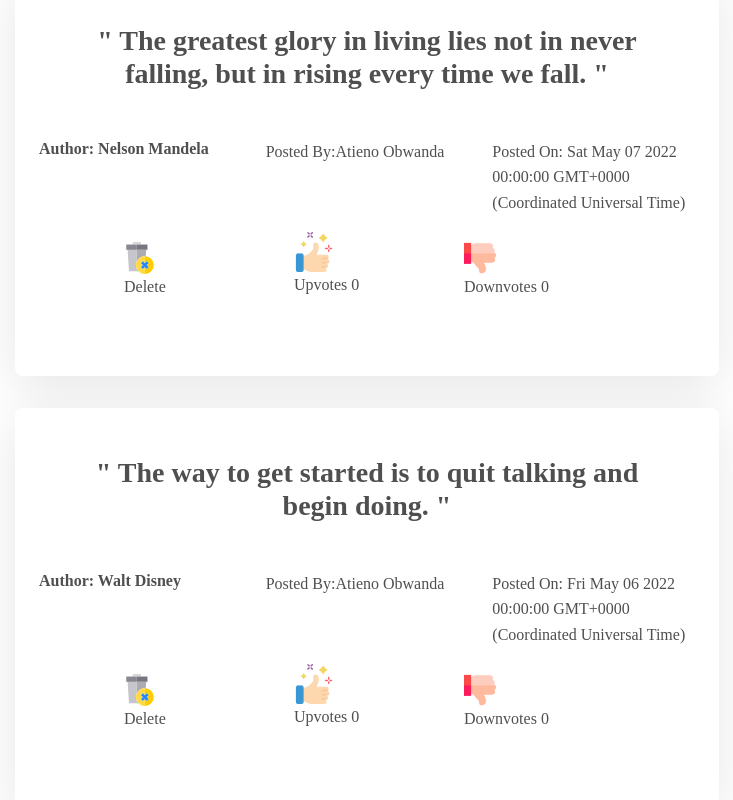
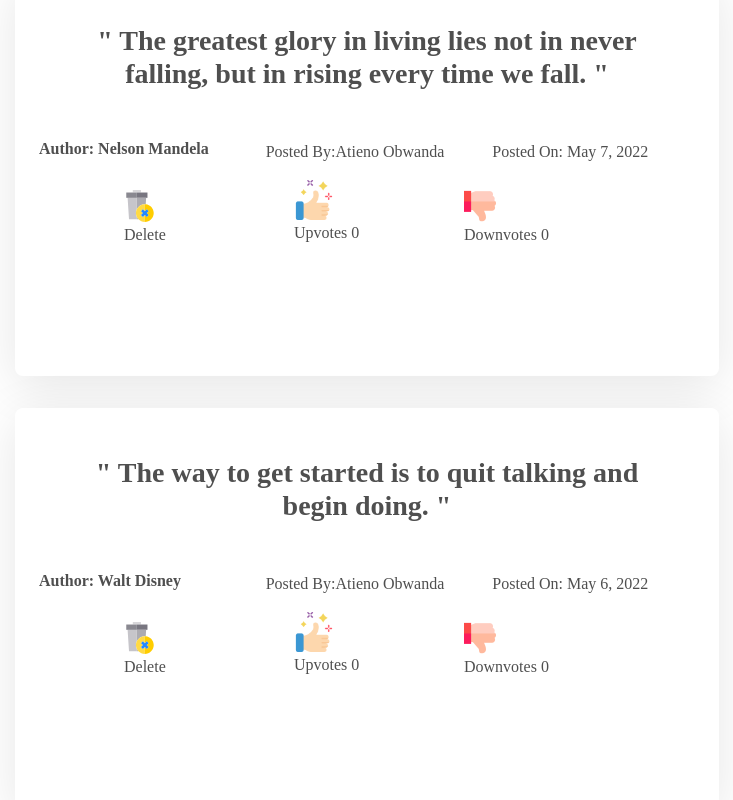
Before and after one commit to sirgama/QuotesApp, an Angular app: page / in a window 1280 px wide. Shown: the part 940-1740 px from the top of the page, without its empty margins (273-1006 px from the left). Built offline with nearby package versions, Linux system fonts and the light colour scheme; a web font is replaced by a local one.

Commit message:
Chained date pipe

```diff
--- a/src/app/user-detail/user-detail.component.html
+++ b/src/app/user-detail/user-detail.component.html
@@ -2,7 +2,7 @@
   <div class="row">
 <div class="col"><h6 class="athur">Author: {{quoting.description}}</h6></div>
 <div class="col"><p>Posted By:{{quoting.user}}</p></div>
-<div class="col"><p >Posted On: {{quoting.completeDate}} </p></div>
+<div class="col"><p >Posted On: {{quoting.completeDate|date}} </p></div>
 </div>
 <div class="row justify-content-center">
   <div class="col-3">
```
